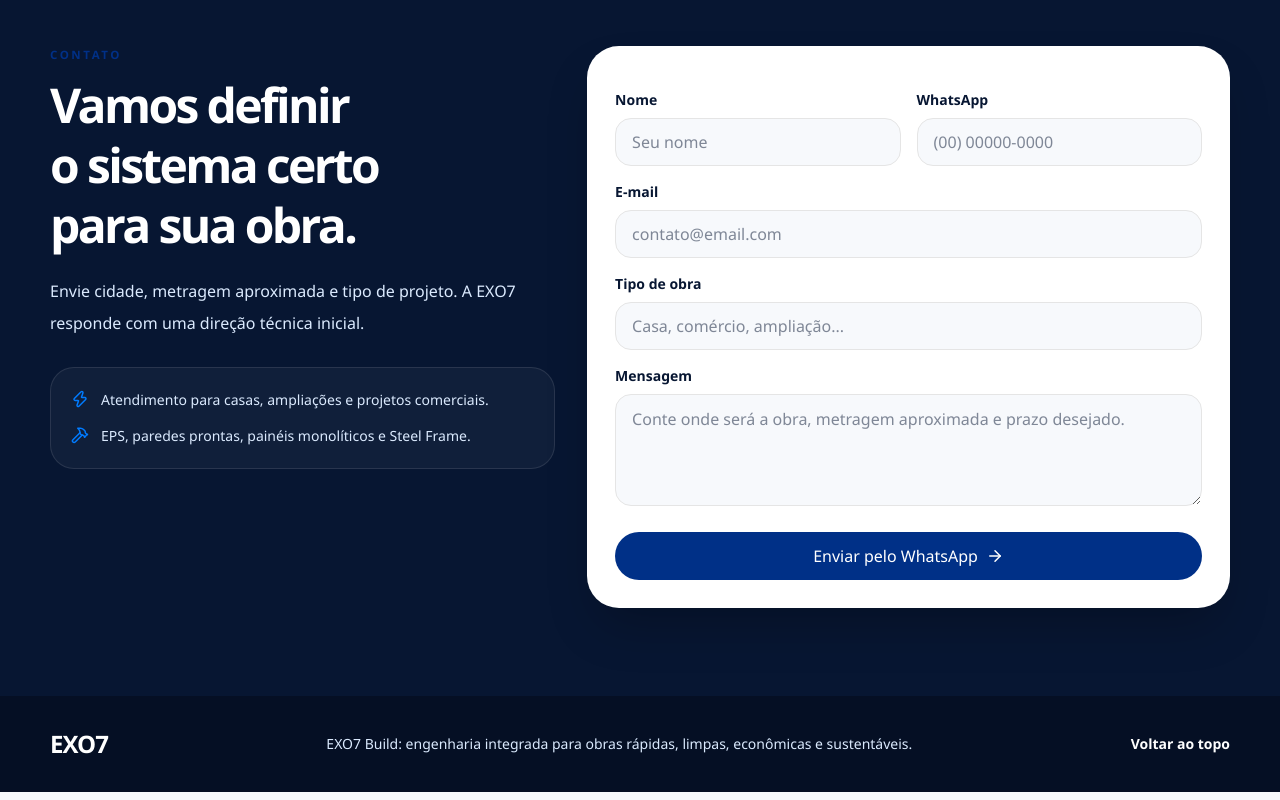
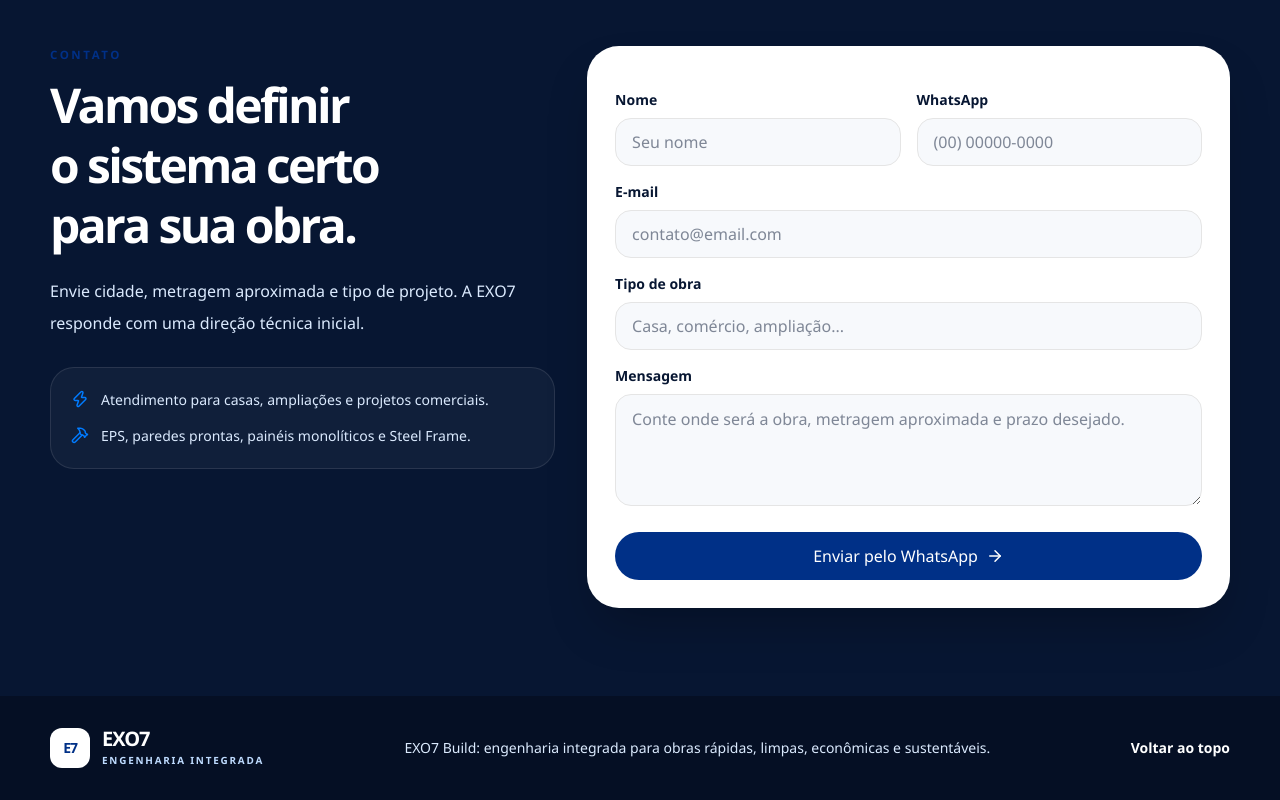
Before and after one commit to AGENCIAVCD/exo7, a Next.js app: page / in a window 1280 px wide. Shown: the part 4312-5112 px from the top of the page. Built offline with nearby package versions, Linux system fonts and the light colour scheme.

Commit message:
Fix footer brand rendering

```diff
--- a/app/page.tsx
+++ b/app/page.tsx
@@ -280,7 +280,15 @@ export default function Home() {
 
       <footer className="bg-[#050f24] py-8 text-white">
         <div className="section-shell flex flex-col gap-5 md:flex-row md:items-center md:justify-between">
-          <div className="font-display text-2xl font-black tracking-[-0.04em] text-white">EXO7</div>
+          <div className="inline-flex items-center gap-3">
+            <span className="grid size-10 place-items-center rounded-xl bg-white text-sm font-black tracking-[-0.08em] text-exo-blue-900">
+              E7
+            </span>
+            <div>
+              <p className="font-display text-xl font-black leading-none tracking-[-0.05em] text-white">EXO7</p>
+              <p className="mt-1 text-[0.62rem] font-bold uppercase tracking-[0.18em] text-blue-200">Engenharia Integrada</p>
+            </div>
+          </div>
           <p className="text-sm leading-6 text-blue-100">
             EXO7 Build: engenharia integrada para obras rápidas, limpas, econômicas e sustentáveis.
           </p>
```
